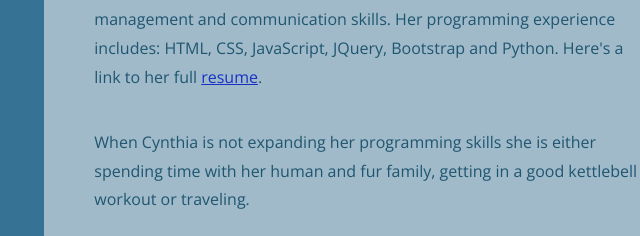
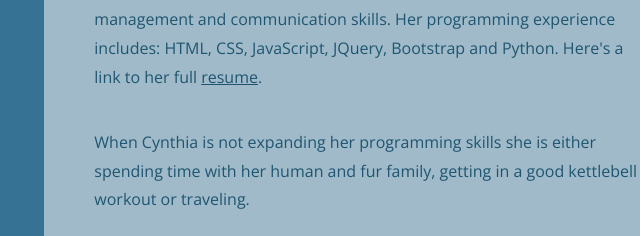
Before and after one commit to cynthiawilliamsa/checkpoint2, a plain HTML site: page index.html in a window 1280 px wide. Shown: the part 302-538 px from the top of the page, 60-700 px from the left. Drawn offline with nearby package versions, Linux system fonts and the light colour scheme.

Commit message:
really final changes

```diff
--- a/css/style.css
+++ b/css/style.css
@@ -31,6 +31,13 @@
     width: 90%;
     margin-left: auto;
     margin-right: auto;
+}
+
+.about a {
+    color: #104056;
+}
+.about a:hover {
+    font-style: italic;
 }
 /*container for img*/
 .photo {
```
